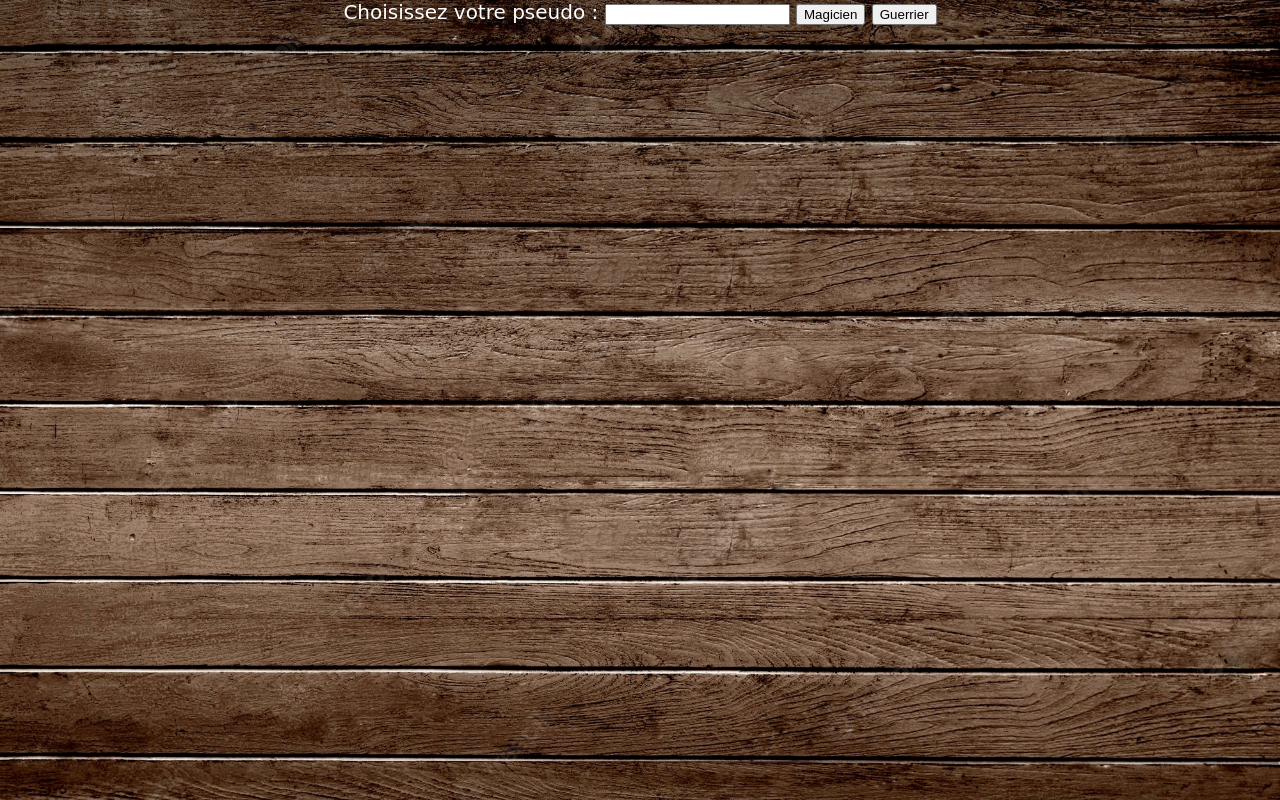
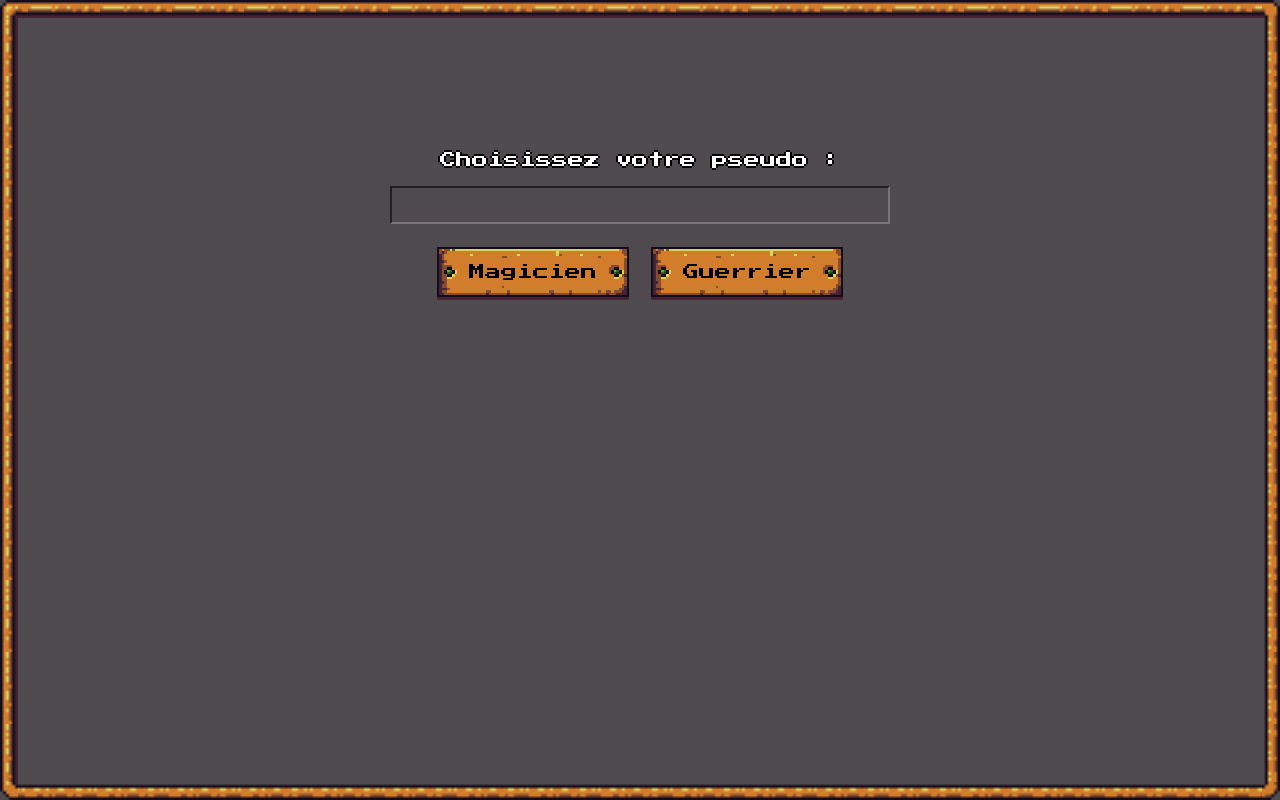
Before and after one commit to chaimaaloug/jeuJavascript, a plain HTML site: page index.html in a window 1280 px wide. Drawn offline with nearby package versions, Linux system fonts and the light colour scheme; a web font is replaced by a local one.

Commit message:
modif de visuel

```diff
--- a/CSS/style.css
+++ b/CSS/style.css
@@ -9,15 +9,39 @@ body {
     color: #fff;
 }
 #game {display: none;}
+
 #infoCombat {
     display: flex;
     justify-content: space-evenly;
     position: static;
 }
+
 #btnBouleDeFeu {display: none;}
 
 #infoJoueur, #infoMonstre {
     position: static;
+}
+
+
+#starter {
+  position: absolute;
+  width: 500px;
+  height: 500px;
+  top: 0;
+  bottom: 0;
+  left: 0;
+  right: 0;
+  margin: auto;
+}
+
+#InputName {
+    margin-top: 14px;
+}
+
+
+#buttons {
+    margin-top: 18px;
+    color: white;
 }
 
 .imgPerso {
--- a/index.html
+++ b/index.html
@@ -11,15 +11,17 @@
     <link rel="stylesheet" href="css/style.css">
     <title>Combat</title>
 </head>
-<body>
-    <div id="starter">
+<body class="rpgui-container framed">
+        <div id="starter" class="rpgui-content">
             <label for="InputName">Choisissez votre pseudo :</label>
             <input type="text" id="InputName">
-        <button id="BtnMagicien" onclick="choixJoueur('Magicien')">Magicien</button>
-        <button id="BtnGuerrier" onclick="choixJoueur('Guerrier')">Guerrier</button>
+            <div id="buttons">
+                <button id="BtnMagicien" class="rpgui-button" onclick="choixJoueur('Magicien')">Magicien</button>
+                <button id="BtnGuerrier" class="rpgui-button" onclick="choixJoueur('Guerrier')">Guerrier</button>
             </div>
-    <div id="game">
-        <h1>Jeu</h1>
+        </div>
+        <div id="game" class="gameContainer">
+            <h1>Jeu de Combat</h1>
             <div id="infoCombat" class="rpgui-content">
                 <div id="infoJoueur" class="rpgui-container framed">
                     <h2 id="nom"></h2>
@@ -33,6 +35,10 @@
                     <p id="manaP">Mana : <span id="mana"></span></p>
                     <div class="rpgui-progress blue" id="barreManaJoueur"></div>
                 </div>
+                <div id="actionJoueur">
+                    <button id="btnAttaque" class="rpgui-button" onclick="attaque()">Attaque</button>
+                    <button id="btnBouleDeFeu" onclick="bouleDeFeu()">Boule de feu (-20 mana)</button>
+                </div>
                 <div id="infoMonstre" class="rpgui-container framed">
                     <h2 id="nomMonstre"></h2>
                     <img src="" alt="" id="imgMonstre" class="imgPerso">
@@ -40,10 +46,6 @@
                     <p>Attaque : <span id="attaqueMonstre"></span></p>
                     <p>Defense : <span id="defenseMonstre"></span></p>
                 </div>
-        </div>
-        <div id="actionJoueur">
-            <button id="btnAttaque" onclick="attaque()">Attaque</button>
-            <button id="btnBouleDeFeu" onclick="bouleDeFeu()">Boule de feu (-20 mana)</button>
             </div>
         </div>
 
```
Lines whose indentation alone changed are shown as unchanged.
